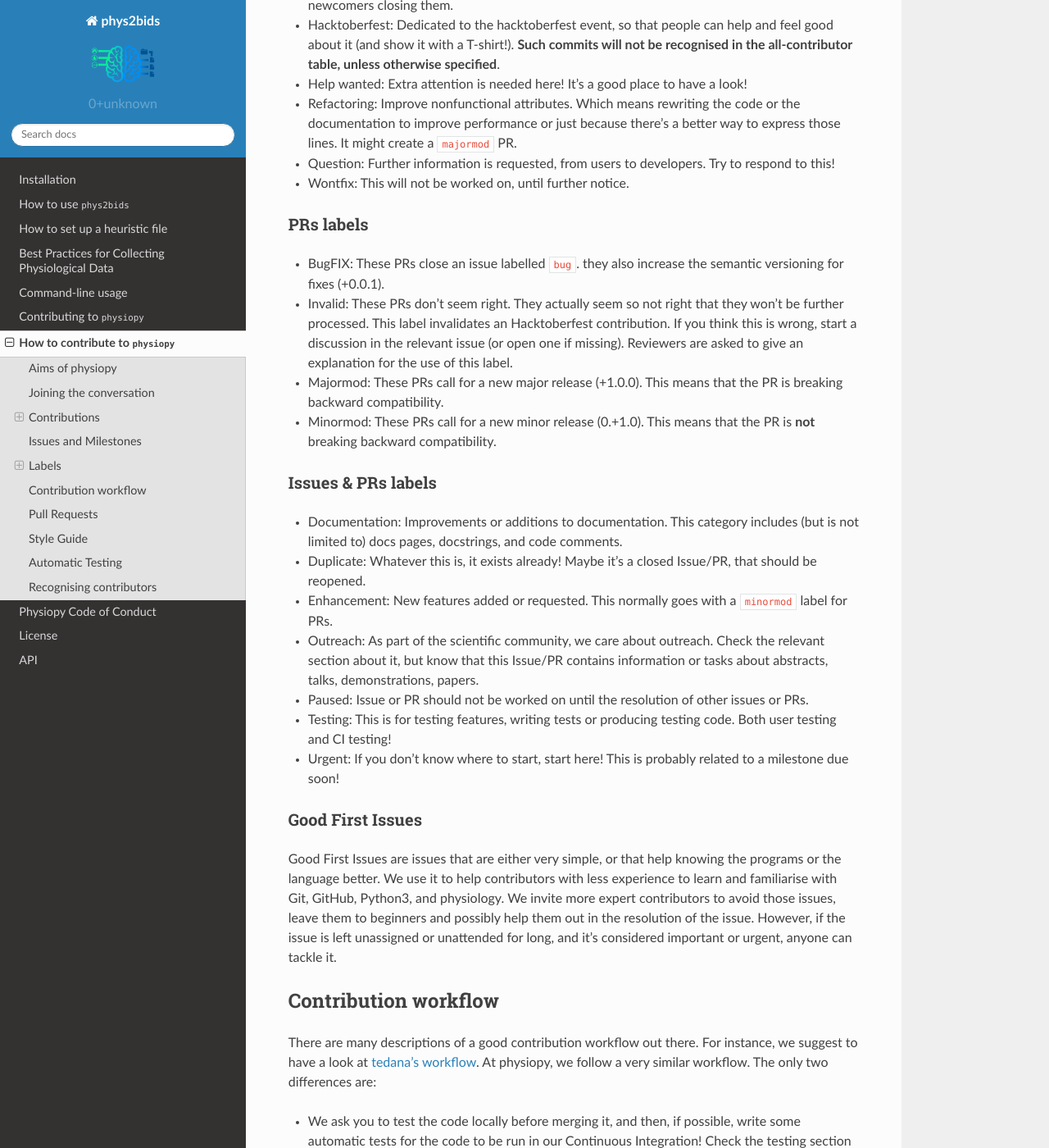
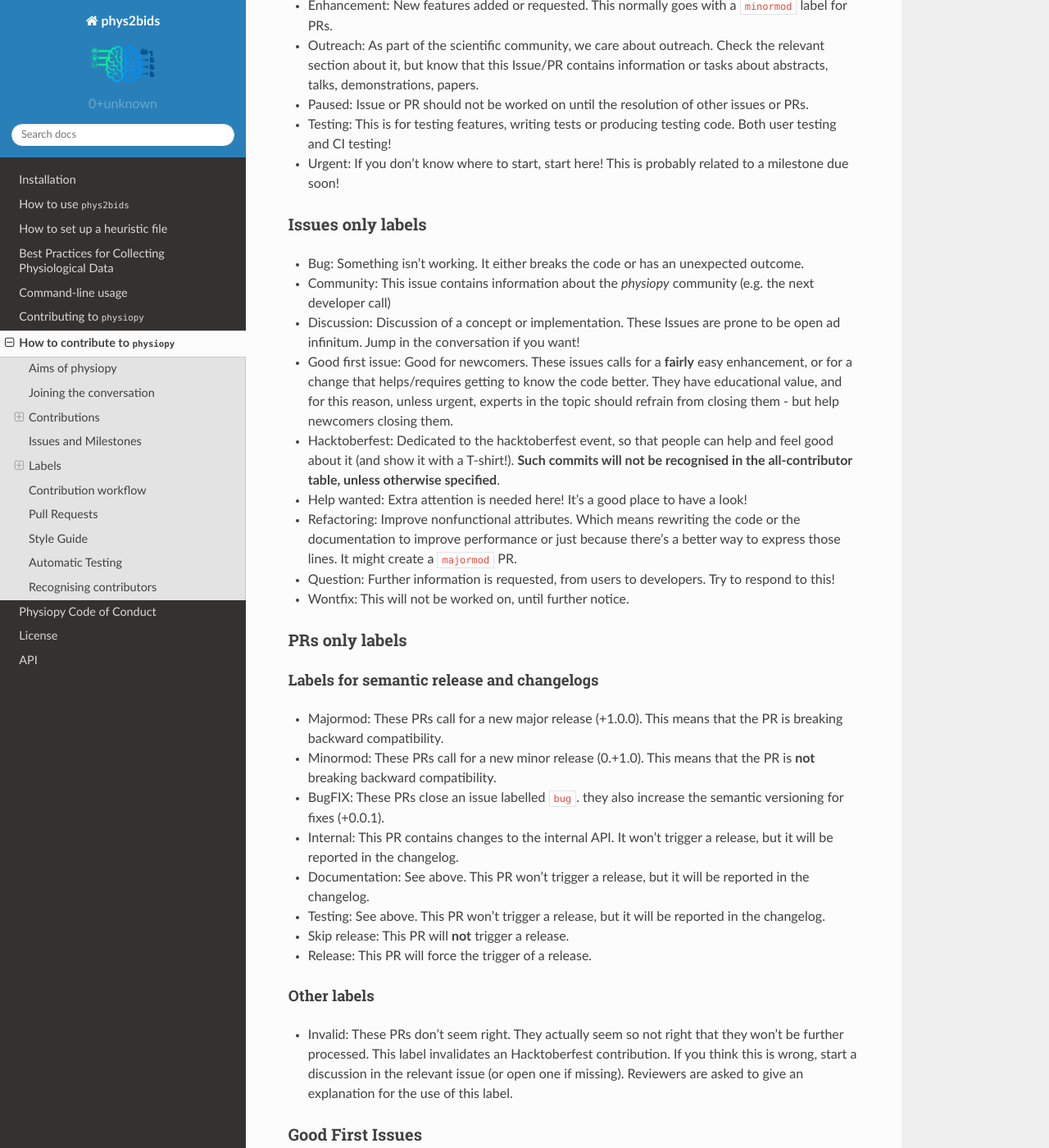
Before and after one commit to physiopy/phys2bids, a Sphinx documentation site: the page built from docs/contributorfile.rst, in a window 1280 px wide and 1400 px high, scrolled down 3391 px. Shown: the whole window at 82% size. Built offline with Sphinx 7.4.7 and the Read the Docs theme 2.0.0, drawn with Linux system fonts in a browser that asks for light colours; some of the changed text lies outside the part shown.

Commit message:
Add new labels and badge to documentation

```diff
--- a/docs/contributorfile.rst
+++ b/docs/contributorfile.rst
@@ -20,9 +20,9 @@ Already know what you're looking for in this guide? Jump to the following sectio
    - `Contributing code through GitHub <#code>`_
 - `Issues and Milestones <#issuesmilestones>`_
 - `Labels <#labeltypes>`_
+   - `Issues & PRs labels <#issueprlabels>`_
    - `Issues labels <#issuelabel>`_
    - `PRs labels <#prlabel>`_
-   - `Issues & PRs labels <#issueprlabels>`_
    - `Good First Issues <#g1i>`_
 - `Contribution workflow <#workflow>`_
 - `Pull Requests <#pr>`_
@@ -116,28 +116,7 @@ At physiopy, we use Issues and Milestones to keep track of and organise our work
 Labels
 ------
 The current list of labels are `here <https://github.com/physiopy/phys2bids/labels>`_. They can be used for **Issues**, **PRs**, or both.
-
-.. _issuelabel:
-
-Issues labels
-~~~~~~~~~~~~~
--  Bug: Something isn’t working. It either breaks the code or has an unexpected outcome.
--  Discussion: Discussion of a concept or implementation. These Issues are prone to be open ad infinitum. Jump in the conversation if you want!
--  Good first issue: Good for newcomers. These issues calls for a **fairly** easy enhancement, or for a change that helps/requires getting to know the code better. They have educational value, and for this reason, unless urgent, experts in the topic should refrain from closing them - but help newcomers closing them.
--  Hacktoberfest: Dedicated to the hacktoberfest event, so that people can help and feel good about it (and show it with a T-shirt!). **Such commits will not be recognised in the all-contributor table, unless otherwise specified**.
--  Help wanted: Extra attention is needed here! It’s a good place to have a look!
--  Refactoring: Improve nonfunctional attributes. Which means rewriting the code or the documentation to improve performance or just because there’s a better way to express those lines. It might create a ``majormod`` PR.
--  Question: Further information is requested, from users to developers. Try to respond to this!
--  Wontfix: This will not be worked on, until further notice.
-
-.. _prlabel:
-
-PRs labels
-~~~~~~~~~~
--  BugFIX: These PRs close an issue labelled ``bug``. they also increase the semantic versioning for fixes (+0.0.1).
--  Invalid: These PRs don't seem right. They actually seem so not right that they won’t be further processed. This label invalidates an Hacktoberfest contribution. If you think this is wrong, start a discussion in the relevant issue (or open one if missing). Reviewers are asked to give an explanation for the use of this label.
--  Majormod: These PRs call for a new major release (+1.0.0). This means that the PR is breaking backward compatibility.
--  Minormod: These PRs call for a new minor release (0.+1.0). This means that the PR is **not** breaking backward compatibility.
+We use `auto <https://github.com/intuit/auto>`_ to automatise our semantic versioning and Pypi upload, so **it's extremely important to use the right PR labels**!
 
 .. _issueprlabels:
 
@@ -150,6 +129,40 @@ Issues & PRs labels
 -  Paused: Issue or PR should not be worked on until the resolution of other issues or PRs.
 -  Testing: This is for testing features, writing tests or producing testing code. Both user testing and CI testing!
 -  Urgent: If you don't know where to start, start here! This is probably related to a milestone due soon!
+
+.. _issuelabel:
+
+Issues only labels
+~~~~~~~~~~~~~~~~~~
+-  Bug: Something isn’t working. It either breaks the code or has an unexpected outcome.
+-  Community: This issue contains information about the `physiopy` community (e.g. the next developer call)
+-  Discussion: Discussion of a concept or implementation. These Issues are prone to be open ad infinitum. Jump in the conversation if you want!
+-  Good first issue: Good for newcomers. These issues calls for a **fairly** easy enhancement, or for a change that helps/requires getting to know the code better. They have educational value, and for this reason, unless urgent, experts in the topic should refrain from closing them - but help newcomers closing them.
+-  Hacktoberfest: Dedicated to the hacktoberfest event, so that people can help and feel good about it (and show it with a T-shirt!). **Such commits will not be recognised in the all-contributor table, unless otherwise specified**.
+-  Help wanted: Extra attention is needed here! It’s a good place to have a look!
+-  Refactoring: Improve nonfunctional attributes. Which means rewriting the code or the documentation to improve performance or just because there’s a better way to express those lines. It might create a ``majormod`` PR.
+-  Question: Further information is requested, from users to developers. Try to respond to this!
+-  Wontfix: This will not be worked on, until further notice.
+
+.. _prlabel:
+
+PRs only labels
+~~~~~~~~~~~~~~~
+
+Labels for semantic release and changelogs
+^^^^^^^^^^^^^^^^^^^^^^^^^^^^^^^^^^^^^^^^^^
+-  Majormod: These PRs call for a new major release (+1.0.0). This means that the PR is breaking backward compatibility.
+-  Minormod: These PRs call for a new minor release (0.+1.0). This means that the PR is **not** breaking backward compatibility.
+-  BugFIX: These PRs close an issue labelled ``bug``. they also increase the semantic versioning for fixes (+0.0.1).
+-  Internal: This PR contains changes to the internal API. It won't trigger a release, but it will be reported in the changelog.
+-  Documentation: See above. This PR won't trigger a release, but it will be reported in the changelog.
+-  Testing: See above. This PR won't trigger a release, but it will be reported in the changelog.
+-  Skip release: This PR will **not** trigger a release.
+-  Release: This PR will force the trigger of a release.
+
+Other labels
+^^^^^^^^^^^^
+-  Invalid: These PRs don't seem right. They actually seem so not right that they won’t be further processed. This label invalidates an Hacktoberfest contribution. If you think this is wrong, start a discussion in the relevant issue (or open one if missing). Reviewers are asked to give an explanation for the use of this label.
 
 .. _g1i:
 
--- a/docs/index.rst
+++ b/docs/index.rst
@@ -26,6 +26,9 @@ phys2bids
     :target: https://codecov.io/gh/physiopy/phys2bids
     :alt: codecov
 
+.. image:: https://img.shields.io/badge/release-auto.svg?colorA=888888&colorB=9B065A&label=auto
+    :target: https://github.com/intuit/auto
+    :alt: Auto Release
 
 ``phys2bids`` is a python3 library meant to format physiological files in BIDS.
 It was born for AcqKnowledge files (BIOPAC), and at the moment it supports
```
Also changed, not shown: 1 other file.
